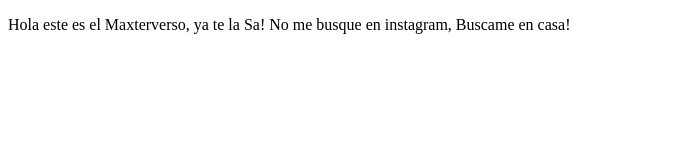
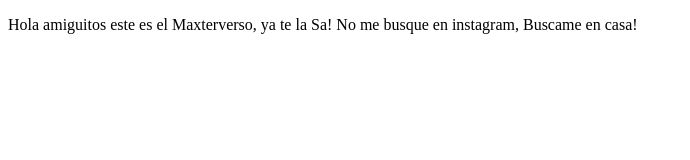
Before and after one commit to Maximino13/proyectoDemoCursoPrework, a plain HTML site: page index.html in a window 1280 px wide. Shown: the whole page, without its empty margins (0-690 px from the left). Drawn offline with Linux system fonts and the light colour scheme.

Commit message:
Lo hicimos mas amigable

```diff
--- a/index.html
+++ b/index.html
@@ -8,7 +8,7 @@
 </head>
 <body>
     <p>
-        Hola este es el Maxterverso, ya te la Sa!
+        Hola amiguitos este es el Maxterverso, ya te la Sa!
         No me busque en instagram, Buscame en casa!
     <p>
 
```
